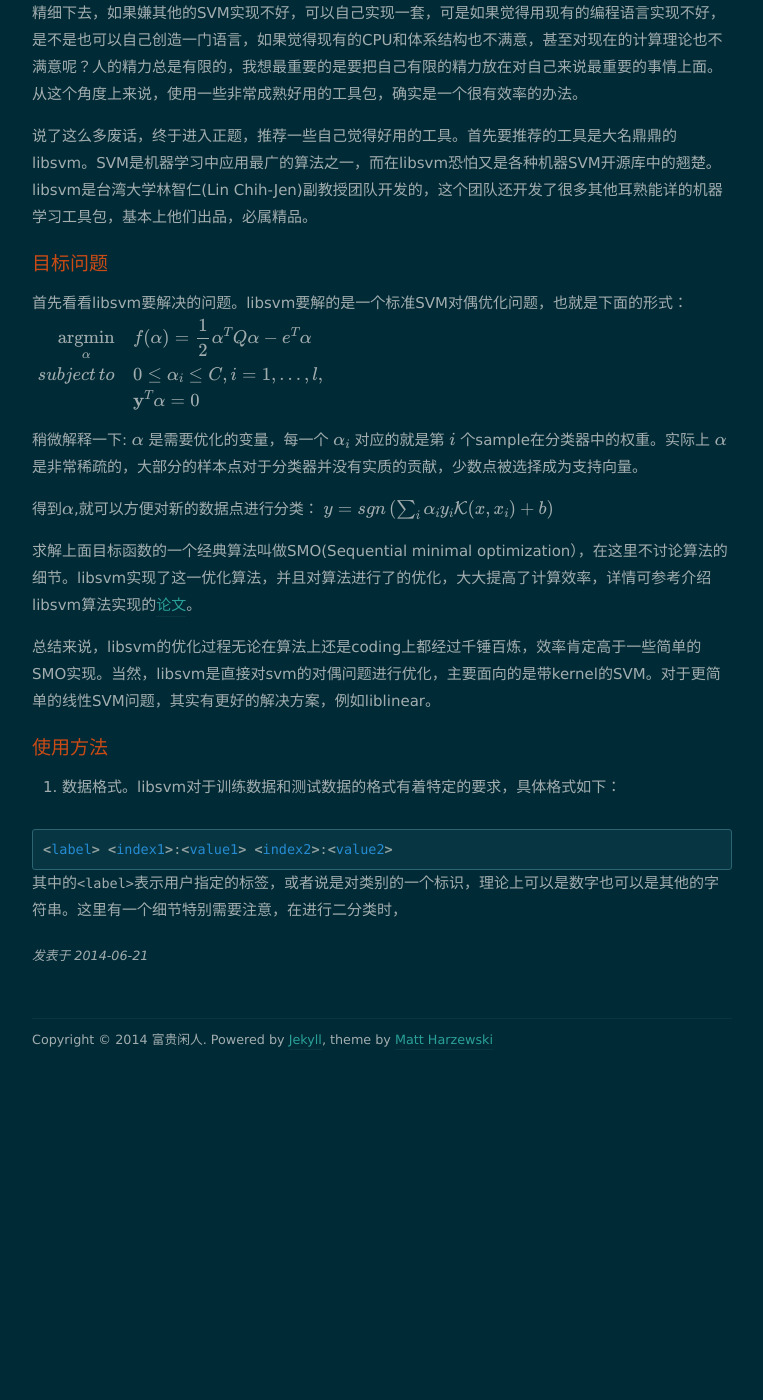
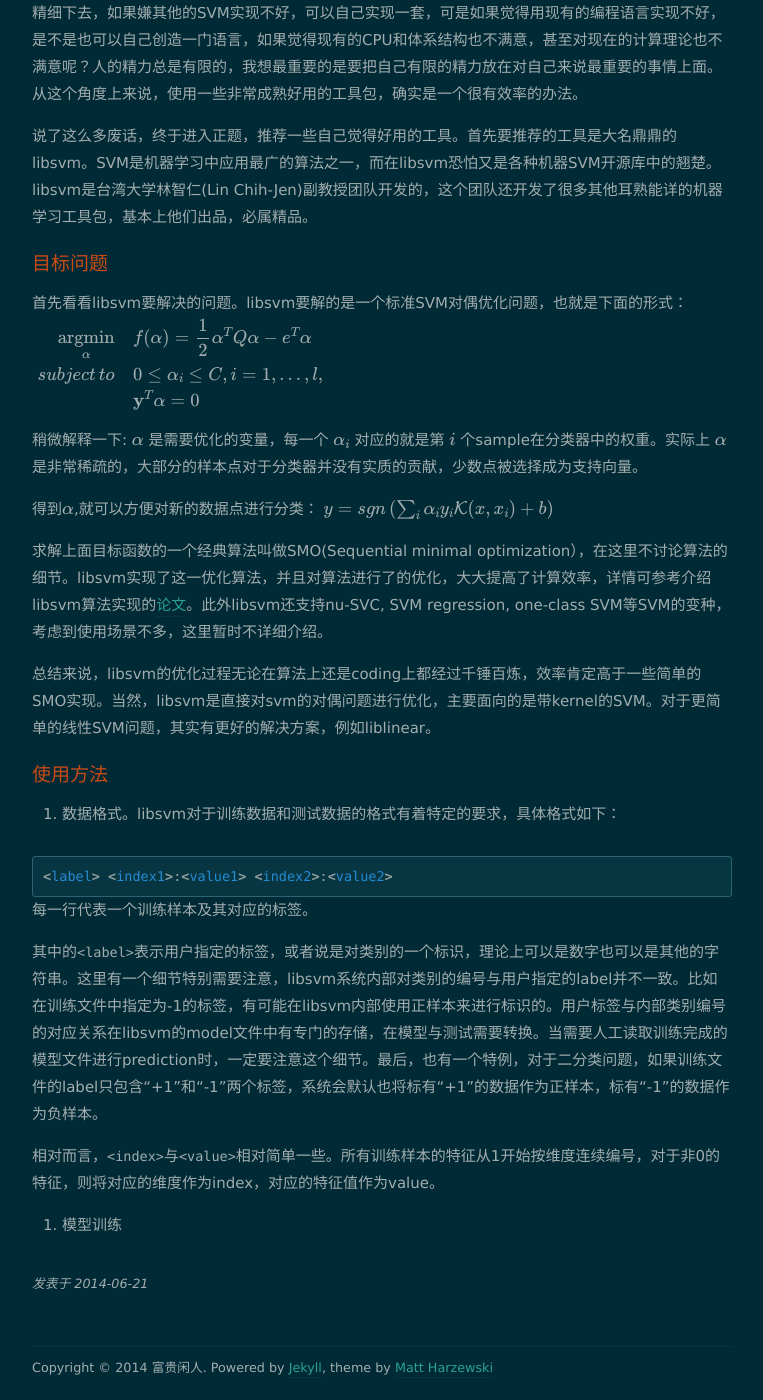
Before and after one commit to orangeprince/orangeprince.github.io, a Jekyll site: the page built from _posts/2014-06-21-libsvm.md, in a window 1280 px wide and 1400 px high, scrolled down 719 px. Shown: the whole window, without its empty margins (258-1021 px from the left). Built offline with Jekyll 4.4.1, drawn with Linux system fonts in a browser that asks for light colours; nearby versions of some CDN libraries; formulas are drawn with MathJax 3; comment, search, counter and statistics services are not loaded; before the commit the page ends 1791 px from its top, so only the background shows below that.

Commit message:
modified:   _posts/2014-06-21-libsvm.md

```diff
--- a/_posts/2014-06-21-libsvm.md
+++ b/_posts/2014-06-21-libsvm.md
@@ -31,7 +31,7 @@
 y = sgn \left( \sum_{i} \alpha_i y_i \mathcal{K}(x, x_i) + b \right)
 $$
 
-求解上面目标函数的一个经典算法叫做SMO(Sequential minimal optimization），在这里不讨论算法的细节。libsvm实现了这一优化算法，并且对算法进行了的优化，大大提高了计算效率，详情可参考介绍libsvm算法实现的[论文](http://www.csie.ntu.edu.tw/~cjlin/papers/quadworkset.pdf)。
+求解上面目标函数的一个经典算法叫做SMO(Sequential minimal optimization），在这里不讨论算法的细节。libsvm实现了这一优化算法，并且对算法进行了的优化，大大提高了计算效率，详情可参考介绍libsvm算法实现的[论文](http://www.csie.ntu.edu.tw/~cjlin/papers/quadworkset.pdf)。此外libsvm还支持nu-SVC, SVM regression, one-class SVM等SVM的变种，考虑到使用场景不多，这里暂时不详细介绍。
 
 总结来说，libsvm的优化过程无论在算法上还是coding上都经过千锤百炼，效率肯定高于一些简单的SMO实现。当然，libsvm是直接对svm的对偶问题进行优化，主要面向的是带kernel的SVM。对于更简单的线性SVM问题，其实有更好的解决方案，例如liblinear。
 
@@ -41,4 +41,10 @@
 {% highlight python %}
 <label> <index1>:<value1> <index2>:<value2>
 {% endhighlight %}
-其中的`<label>`表示用户指定的标签，或者说是对类别的一个标识，理论上可以是数字也可以是其他的字符串。这里有一个细节特别需要注意，在进行二分类时，
+每一行代表一个训练样本及其对应的标签。
+
+其中的`<label>`表示用户指定的标签，或者说是对类别的一个标识，理论上可以是数字也可以是其他的字符串。这里有一个细节特别需要注意，libsvm系统内部对类别的编号与用户指定的label并不一致。比如在训练文件中指定为-1的标签，有可能在libsvm内部使用正样本来进行标识的。用户标签与内部类别编号的对应关系在libsvm的model文件中有专门的存储，在模型与测试需要转换。当需要人工读取训练完成的模型文件进行prediction时，一定要注意这个细节。最后，也有一个特例，对于二分类问题，如果训练文件的label只包含“+1”和“-1”两个标签，系统会默认也将标有“+1”的数据作为正样本，标有“-1”的数据作为负样本。
+
+相对而言，`<index>`与`<value>`相对简单一些。所有训练样本的特征从1开始按维度连续编号，对于非0的特征，则将对应的维度作为index，对应的特征值作为value。
+
+* 模型训练
```
